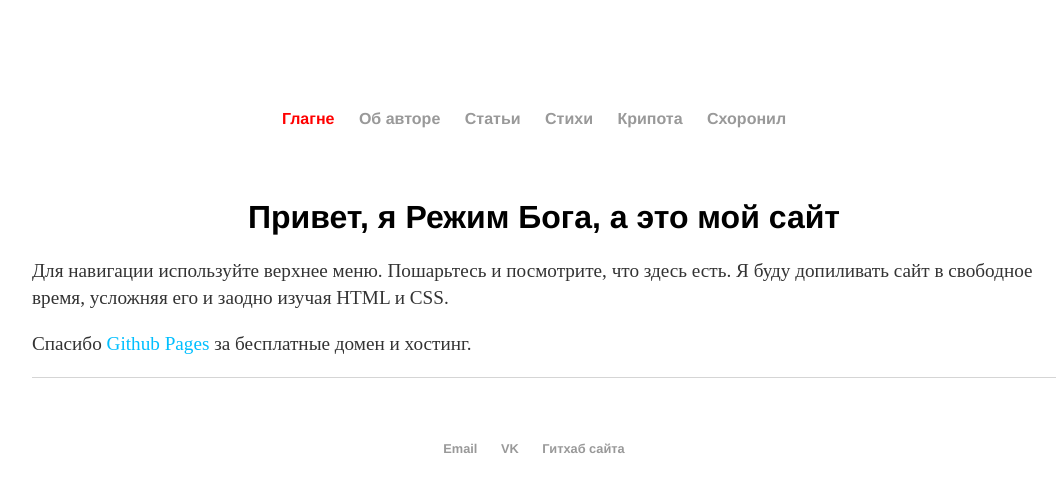
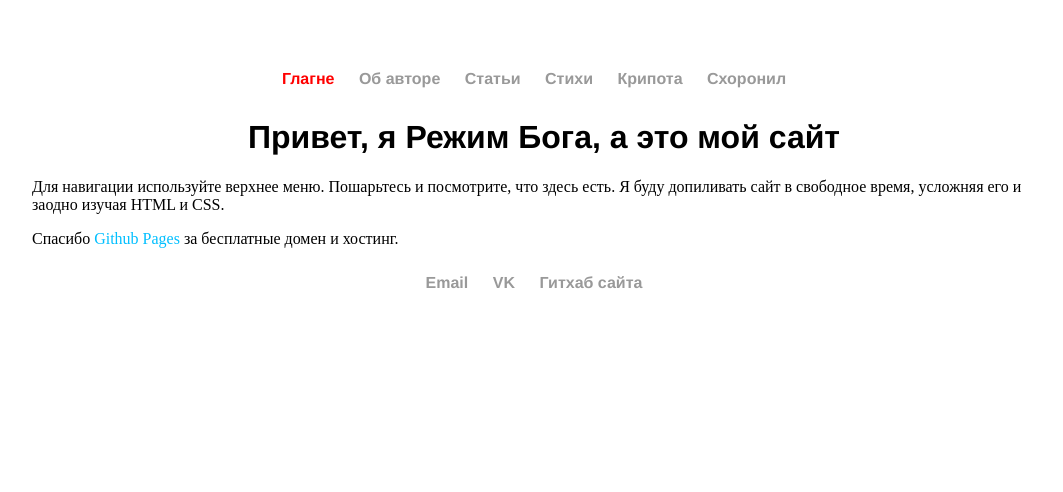
Before and after one commit to G0DMD/G0DMD.github.io, a Jekyll site: the page built from index.html, in a window 1280 px wide. Shown: the top 492 px of the page, without its empty margins (96-1159 px from the left). Built offline with Jekyll 4.4.1, drawn with Linux system fonts in a browser that asks for light colours.

Commit message:
Update main.css

```diff
--- a/css/main.css
+++ b/css/main.css
@@ -4,7 +4,7 @@
 }
 nav ul, footer ul {
     font-family:'Helvetica', 'Arial', 'Sans-Serif';
-    padding: 50px;
+    padding: 10px;
     list-style: none;
     font-weight: bold;
     text-align: center;
@@ -24,7 +24,10 @@
     font-size: 2em;
     font-family:'Helvetica', 'Arial', 'Sans-Serif';
     text-align: center;
-
+h2 {
+    font-size: 1em;
+    font-family:'Helvetica', 'Arial', 'Sans-Serif';
+    text-align: center;
 }
 p {
     font-size: 1.2em;
```
